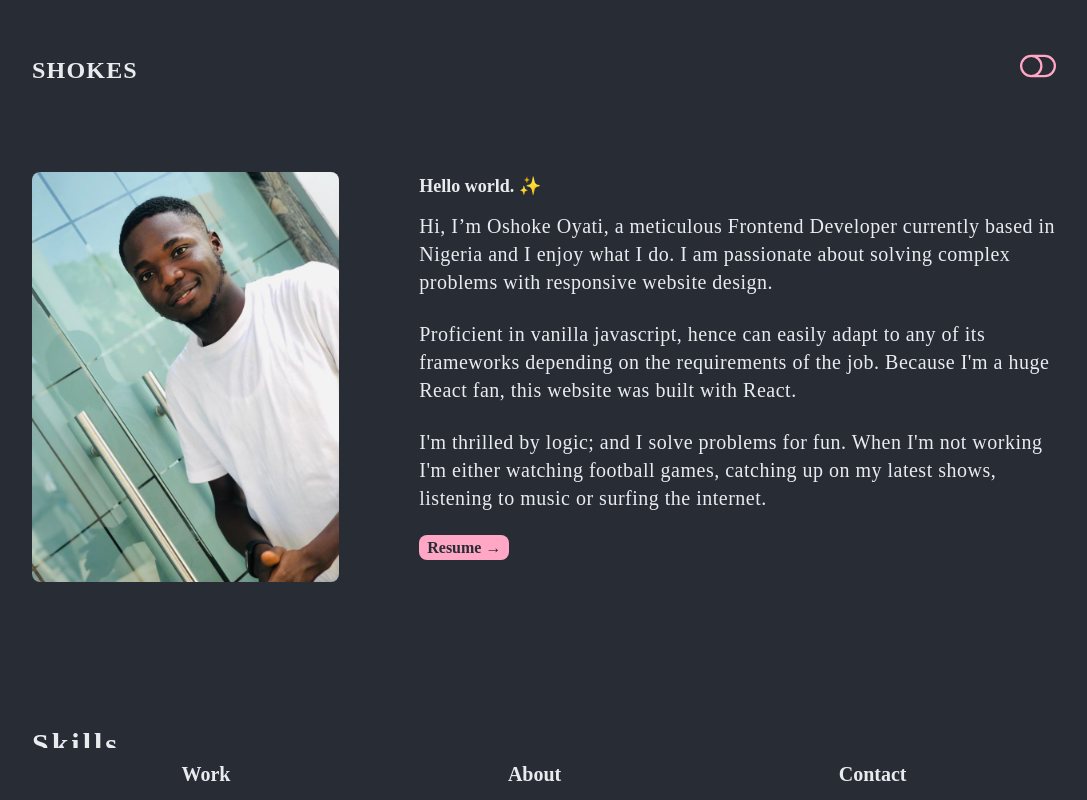
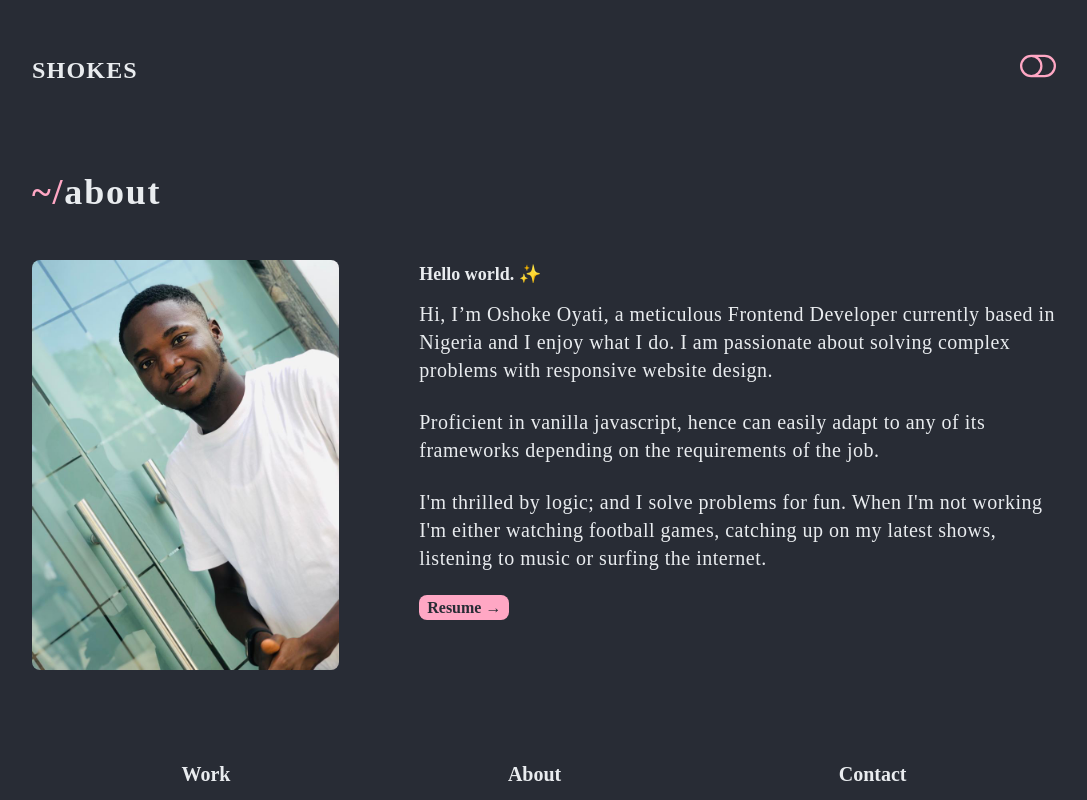
Before and after one commit to shokes/Personal-website, a React (Create React App) app: page /about in a window 1280 px wide. Shown: the top 800 px of the page, without its empty margins (96-1183 px from the left). Built offline with nearby package versions, Linux system fonts and the light colour scheme.

Commit message:
message desired

```diff
--- a/src/Pages/About.js
+++ b/src/Pages/About.js
@@ -7,7 +7,10 @@ const About = function () {
   return (
     <section className='max-w-sm md:max-w-2xl lg:max-w-5xl mx-auto overflow-hidden'>
       <Navbar />
-      <div className='grid grid-cols-1  lg:flex mt-20 space-x-0 lg:space-x-20 '>
+      <h2 className='mb-12 text-4xl text-text-color  mt-20 font-semibold tracking-wider'>
+        <span className='text-text-link'> ~/</span>about
+      </h2>
+      <div className='grid grid-cols-1  lg:flex space-x-0 lg:space-x-20 '>
         <Zoom triggerOnce>
           <img className='w-50 h-50 rounded-lg' src={Shokes} alt='Shokes' />
         </Zoom>
@@ -24,8 +27,7 @@ const About = function () {
 
             <p className='mb-6 text-text-color text-xl tracking-wide'>
               Proficient in vanilla javascript, hence can easily adapt to any of
-              its frameworks depending on the requirements of the job. Because
-              I'm a huge React fan, this website was built with React.
+              its frameworks depending on the requirements of the job.
             </p>
 
             <p className='mb-6 text-text-color text-xl tracking-wide'>
--- a/src/Pages/Work.js
+++ b/src/Pages/Work.js
@@ -10,14 +10,18 @@ const Work = function () {
     <section>
       <Navbar />
 
-      {/* //  <Zoom cascade triggerOnce duration={600}></Zoom> */}
-      <div className='grid-cols-1 md:max-w-2xl max-w-sm lg:max-w-5xl mx-auto mt-20 grid lg:grid-cols-2 gap-7 pb-20'>
+      <div className='md:max-w-2xl max-w-sm lg:max-w-5xl mx-auto mt-20 pb-20'>
+        <h2 className='mb-12 text-4xl text-text-color font-semibold tracking-wider'>
+          <span className='text-text-link'> ~/</span>work
+        </h2>
+        <div className='grid-cols-1  grid lg:grid-cols-2 gap-7 '>
           <Zoom cascade triggerOnce duration={600}>
             {projects.map((project) => {
               console.log(project);
               return <SingleWork key={project.id} {...project} />;
             })}
           </Zoom>
+        </div>
       </div>
       <StickyBottomNav />
       <GoToTop />
```
Also changed, not shown: 1 other file (tests, documents, lock files or other folders). Lines whose indentation alone changed are shown as unchanged.
